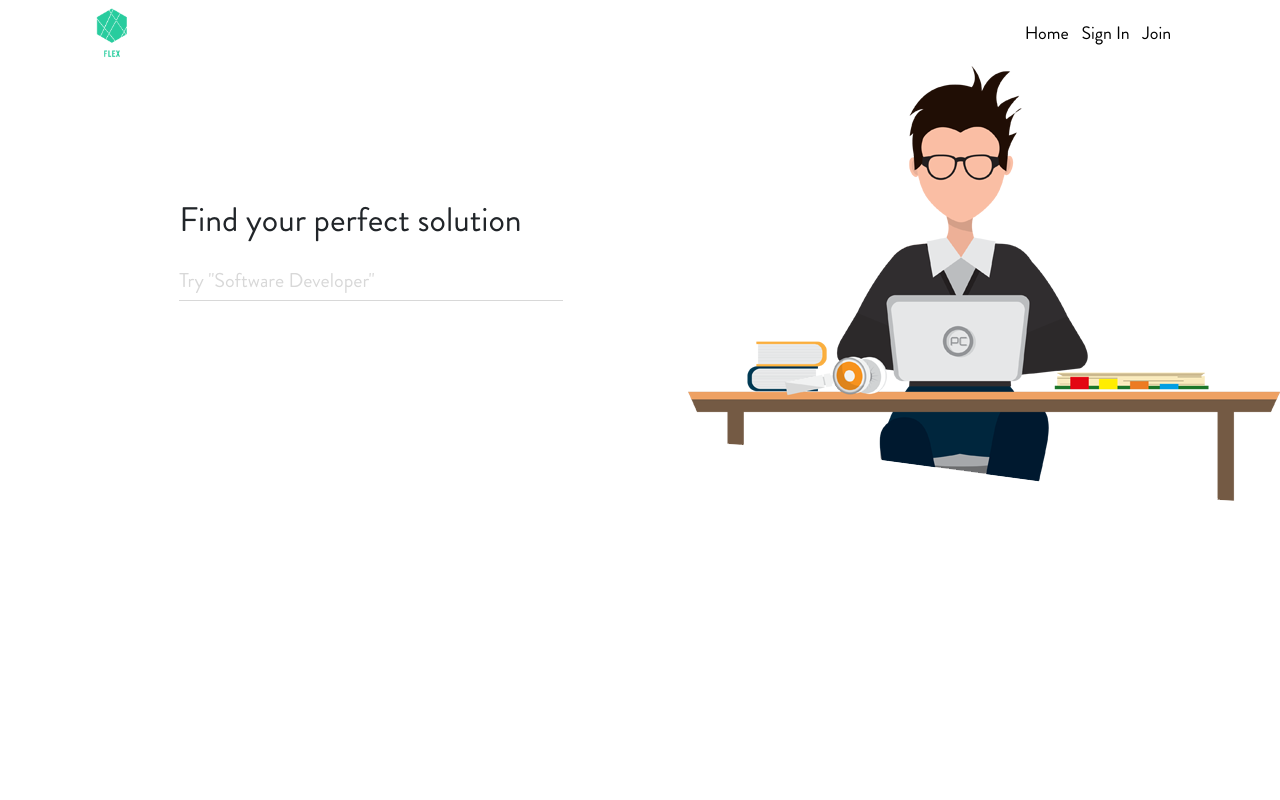
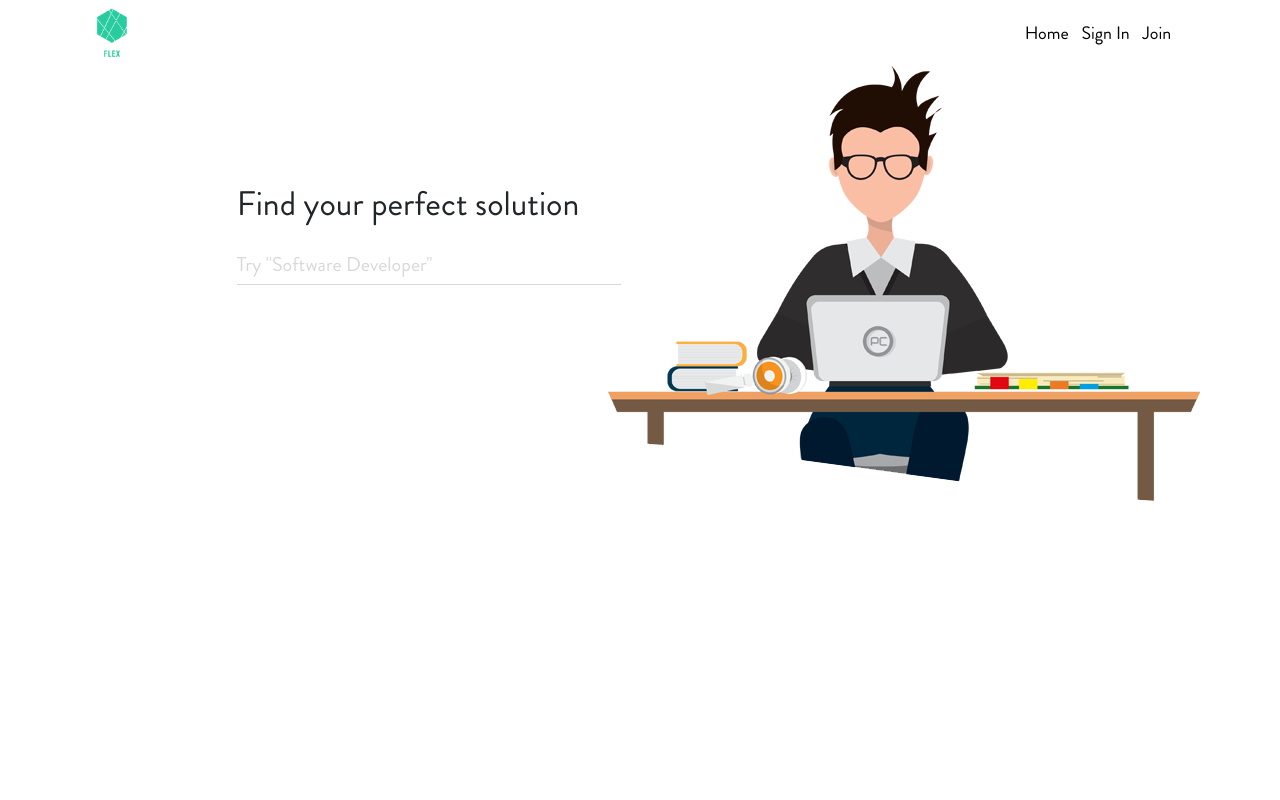
Before and after one commit to muskanmahajan37/flex-frontend, a React (Create React App) app: page / in a window 1280 px wide. Shown: the top 800 px of the page. Built offline with nearby package versions, Linux system fonts and the light colour scheme.

Commit message:
Added a container for the home page, max-width: 87.5%

```diff
--- a/src/style/app.css
+++ b/src/style/app.css
@@ -32,9 +32,7 @@ body,
 }
 
 .navbar {
-  max-width: 87.5%;
   background-color: white;
-  margin: auto;
 }
 
 .link {
--- a/src/style/home.css
+++ b/src/style/home.css
@@ -1,5 +1,10 @@
 * {
   font-family: "Brandon Grotesque Regular";
+}
+
+.parent {
+  max-width: 87.5%;
+  margin: auto;
 }
 
 ::placeholder {
@@ -31,7 +36,6 @@
 }
 
 .second {
-  max-width: 87.5%;
   height: 60vh;
   margin: auto;
 }
--- a/src/views/HomeScreen.js
+++ b/src/views/HomeScreen.js
@@ -9,7 +9,7 @@ import Card from "../components/Card";
 
 const HomeScreen = () => {
   return (
-    <div>
+    <div className="parent">
       <Header />
       <div className="hero">
         <div className="hero-wrapper">
```
